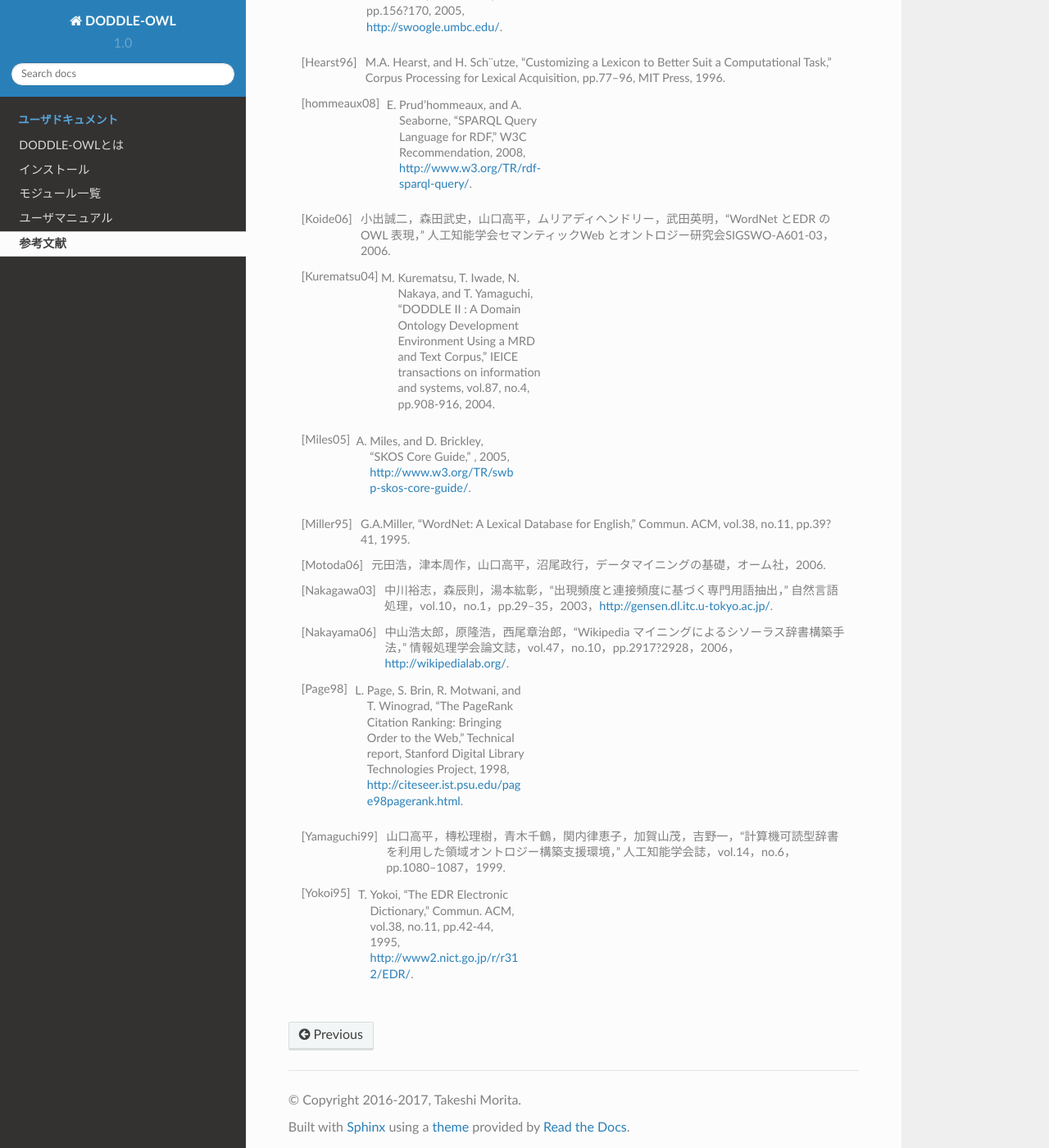
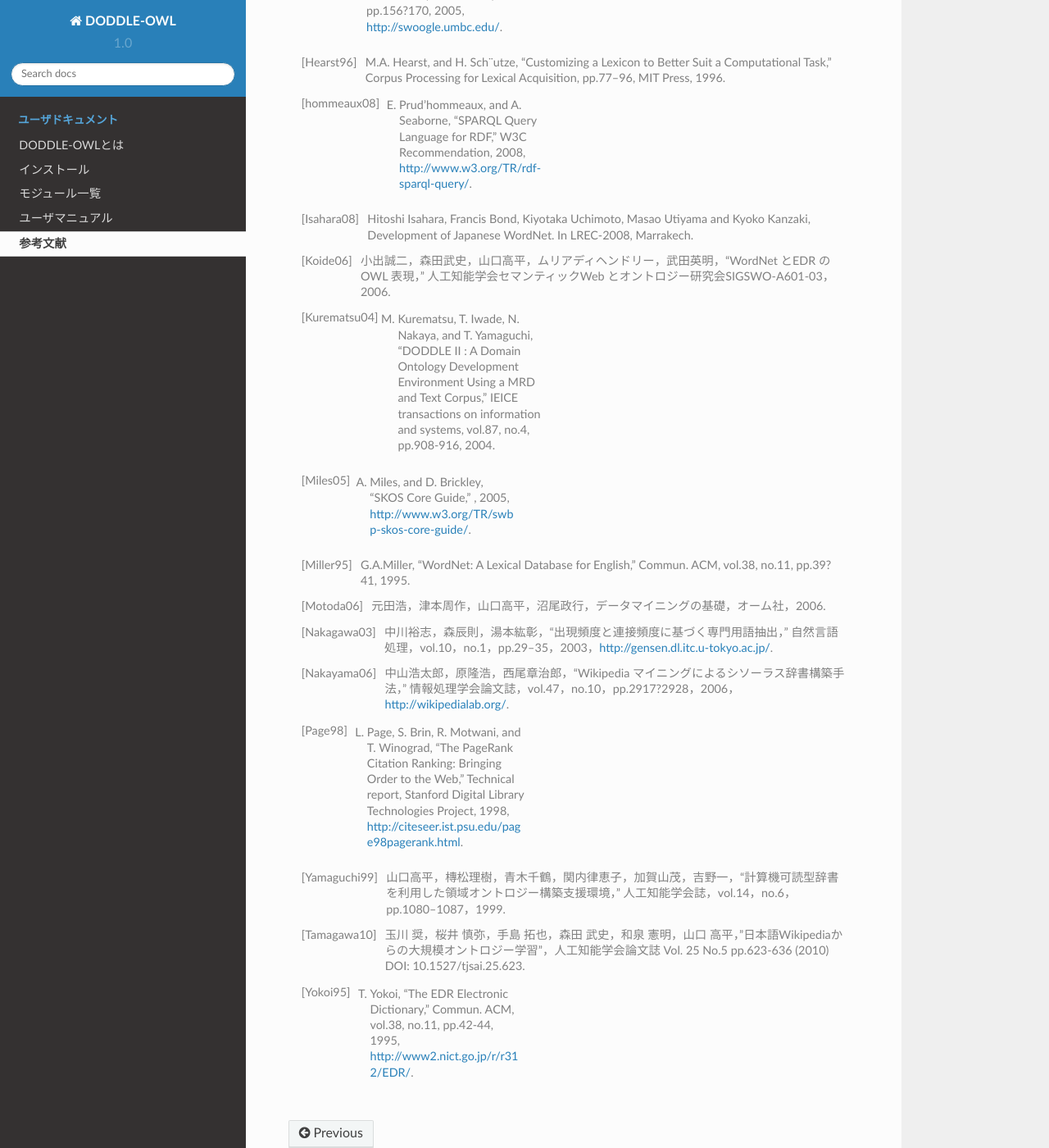
Before and after one commit to doddle-owl/doddle-owl-ja-docs, a Sphinx documentation site: the page built from docs/source/references.rst, in a window 1280 px wide and 1400 px high, scrolled down 640 px. Shown: the whole window at 82% size. Built offline with Sphinx 7.4.7 and the Read the Docs theme 2.0.0, drawn with Linux system fonts in a browser that asks for light colours.

Commit message:
JWOとJWNの参考文献を追加

```diff
--- a/docs/source/modules.rst
+++ b/docs/source/modules.rst
@@ -41,7 +41,7 @@ WordNet [Miller95]_ は， プリンストン大学で開発されている英
 
 日本語WordNet
 ~~~~~~~~~~~~~~~~~~~~~~~~~~~
-WordNetの日本語版である．
+日本語WordNet [Isahara08]_ は，WordNetの日本語版である．
 
 EDR電子化辞書
 ~~~~~~~~~~~~~~~~~~~~~~~~~~~
@@ -49,7 +49,7 @@ EDR電子化辞書 [Yokoi95]_ は， 独立行政法人 情報通信研究機構
 
 日本語Wikipediaオントロジー
 ~~~~~~~~~~~~~~~~~~~~~~~~~~~~~~~
-日本語Wikipediaオントロジーは，日本語Wikipedia における様々なリソース（カテゴリツリー，一覧記事，リダイレクトリンク，Infobox, Infoboxテンプレート）から構築した大規模な日本語汎用オントロジーである．
+日本語Wikipediaオントロジー [Tamagawa10]_ は，日本語Wikipedia における様々なリソース（カテゴリツリー，一覧記事，リダイレクトリンク，Infobox, Infoboxテンプレート）から構築した大規模な日本語汎用オントロジーである．
 
 
 オントロジー検索エンジンを用いた既存領域オントロジーの獲得
--- a/docs/source/references.rst
+++ b/docs/source/references.rst
@@ -6,6 +6,7 @@
 .. [Ding05] L. Ding, R. Pan, T. Finin, A. Joshi, Y. Peng, and P. Kolari, “Finding and Ranking Knowledge on the Semantic Web,” Proceedings of the 4th International Semantic Web Conference, LNCS 3729, pp.156?170, 2005, http://swoogle.umbc.edu/.
 .. [Hearst96] M.A. Hearst, and H. Sch¨utze, “Customizing a Lexicon to Better Suit a Computational Task,” Corpus Processing for Lexical Acquisition, pp.77–96, MIT Press, 1996.
 .. [hommeaux08] E. Prud’hommeaux, and A. Seaborne, “SPARQL Query Language for RDF,” W3C Recommendation, 2008, http://www.w3.org/TR/rdf-sparql-query/.
+.. [Isahara08] Hitoshi Isahara, Francis Bond, Kiyotaka Uchimoto, Masao Utiyama and Kyoko Kanzaki, Development of Japanese WordNet. In LREC-2008, Marrakech.
 .. [Koide06] 小出誠二，森田武史，山口高平，ムリアディヘンドリー，武田英明，“WordNet とEDR のOWL 表現，” 人工知能学会セマンティックWeb とオントロジー研究会SIGSWO-A601-03，2006.
 .. [Kurematsu04] M. Kurematsu, T. Iwade, N. Nakaya, and T. Yamaguchi, “DODDLE II : A Domain Ontology Development Environment Using a MRD and Text Corpus,” IEICE transactions on information and systems, vol.87, no.4, pp.908-916, 2004.
 .. [Miles05] A. Miles, and D. Brickley, “SKOS Core Guide,” , 2005, http://www.w3.org/TR/swbp-skos-core-guide/.
@@ -15,4 +16,5 @@
 .. [Nakayama06] 中山浩太郎，原隆浩，西尾章治郎，“Wikipedia マイニングによるシソーラス辞書構築手法，” 情報処理学会論文誌，vol.47，no.10，pp.2917?2928，2006，http://wikipedialab.org/.
 .. [Page98] L. Page, S. Brin, R. Motwani, and T. Winograd, “The PageRank Citation Ranking: Bringing Order to the Web,” Technical report, Stanford Digital Library Technologies Project, 1998, http://citeseer.ist.psu.edu/page98pagerank.html.
 .. [Yamaguchi99] 山口高平，槫松理樹，青木千鶴，関内律恵子，加賀山茂，吉野一，“計算機可読型辞書を利用した領域オントロジー構築支援環境，” 人工知能学会誌，vol.14，no.6，pp.1080–1087，1999.
+.. [Tamagawa10] 玉川 奨，桜井 慎弥，手島 拓也，森田 武史，和泉 憲明，山口 高平，”日本語Wikipediaからの大規模オントロジー学習”，人工知能学会論文誌 Vol. 25 No.5 pp.623-636 (2010) DOI: 10.1527/tjsai.25.623.
 .. [Yokoi95] T. Yokoi, “The EDR Electronic Dictionary,” Commun. ACM, vol.38, no.11, pp.42-44, 1995, http://www2.nict.go.jp/r/r312/EDR/.
```
